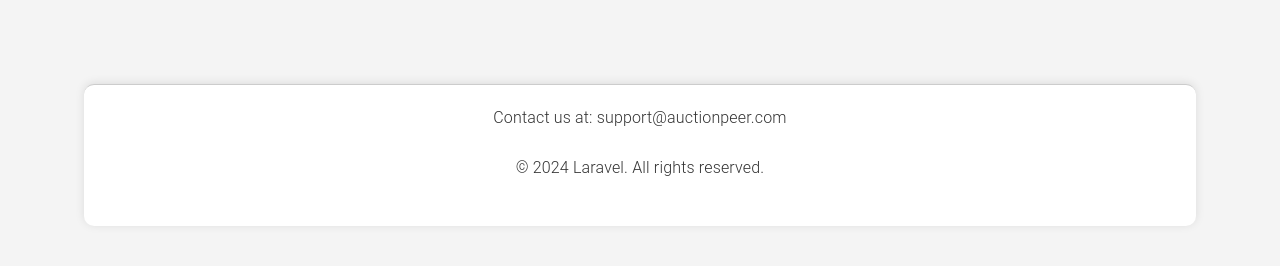
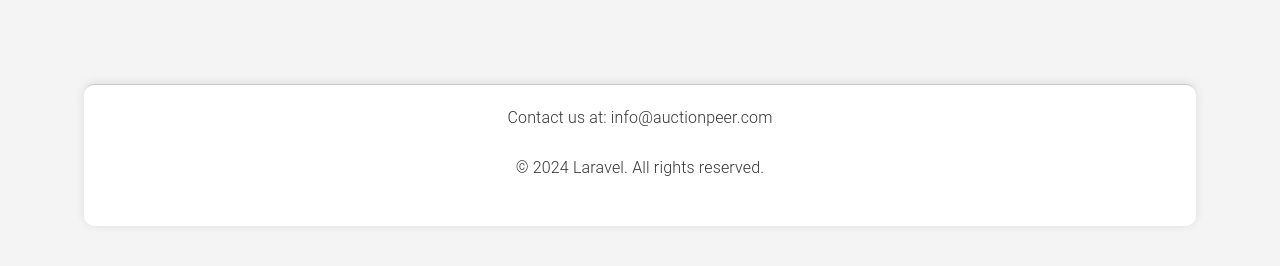
Before and after one commit to itsnova204/lbaw2451, a Laravel app: page /password/reset in a window 1280 px wide. Shown: the part 574-840 px from the top of the page. Run offline with Laravel 10, Linux system fonts and the light colour scheme.

Commit message:
made support email coherent

```diff
--- a/resources/views/layouts/app.blade.php
+++ b/resources/views/layouts/app.blade.php
@@ -37,7 +37,7 @@
 
         <footer class="footer bg-light text-center py-3">
             <div class="container">
-                <p>Contact us at: <a href="mailto:support@auctionpeer.com">support@auctionpeer.com</a></p>
+                <p>Contact us at: <a href="mailto:info@auctionpeer.com">info@auctionpeer.com</a></p>
                 <p>&copy; {{ date('Y') }} {{ config('app.name', 'Laravel') }}. All rights reserved.</p>
             </div>
         </footer>
```
